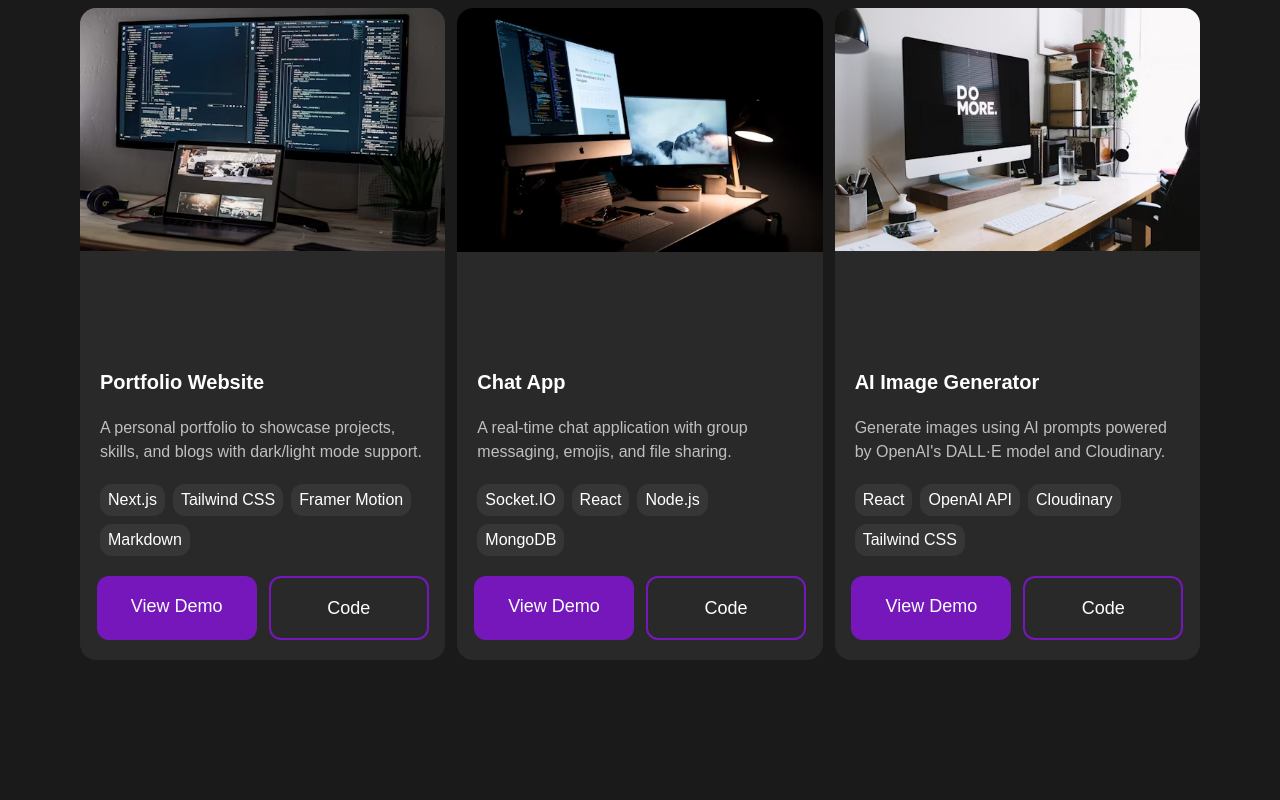
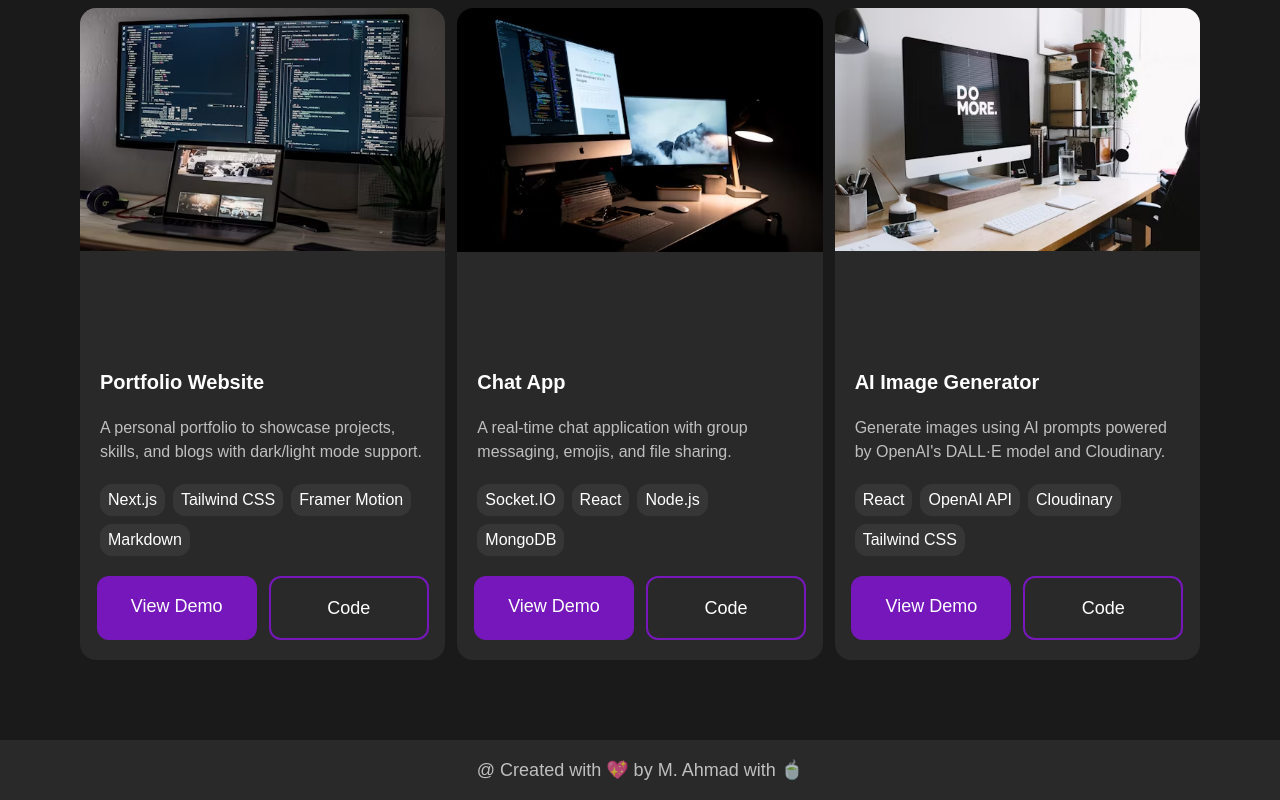
Before and after one commit to MuhammadAhmadCode/muhammad-ahmad-portfolio, a React (Vite) app: page / in a window 1280 px wide. Shown: the part 3466-4266 px from the top of the page. Before the commit the page ends 4206 px from the top, so only its background shows below. Built offline with nearby package versions, Linux system fonts and the light colour scheme.

Commit message:
footer created

```diff
--- /dev/null
+++ b/src/components/Footer.jsx
@@ -0,0 +1,11 @@
+import React from "react";
+
+const Footer = () => {
+  return (
+    <div className="w-full text-center text-lg text-white/70 py-4 bg-[#2a2929]">
+      @ Created with 💖 by M. Ahmad with 🍵
+    </div>
+  );
+};
+
+export default Footer;
--- a/src/pages/Home.jsx
+++ b/src/pages/Home.jsx
@@ -3,6 +3,7 @@ import Hero from "../components/Hero";
 import About from "../components/About";
 import Skills from "../components/Skills";
 import Projects from "../components/Projects";
+import Footer from "../components/Footer";
 
 const Home = () => {
   return (
@@ -11,6 +12,7 @@ const Home = () => {
       <About />
       <Skills />
       <Projects />
+      <Footer />
     </div>
   );
 };
```
